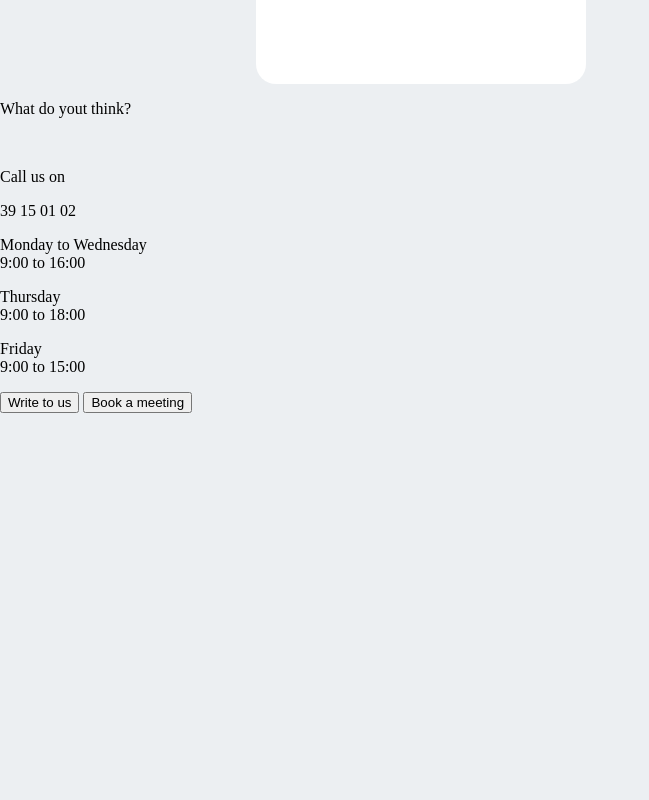
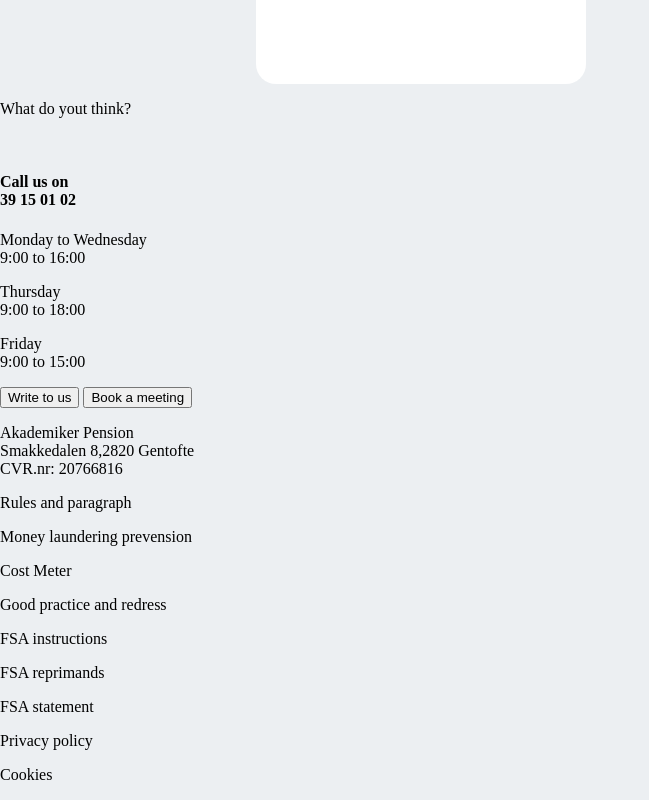
Before and after one commit to Marwgh/pension, a plain HTML site: page index.html in a window 1280 px wide. Shown: the part 1026-1826 px from the top of the page, without its empty margins (0-649 px from the left). Before the commit the page ends 1439 px from the top, so only its background shows below. Drawn offline with Linux system fonts and the light colour scheme.

Commit message:
Update index.html

```diff
--- a/index.html
+++ b/index.html
@@ -70,15 +70,15 @@
 
 <footer>
 
-<div class="like.dislike">
+<div class="like">
     <p>What do yout think?</p>
     <img src="">
     <img src="">
 </div>
 
-<div class="call.us">
-    <p>Call us on</p>
-    <p>39 15 01 02</p>
+<div class="call">
+    <h4>Call us on <br>
+    39 15 01 02</h4>
 
     <div class="hours">
         <p>Monday to Wednesday
@@ -97,12 +97,38 @@
         </p>
     </div>
 
-    <div class="footer.button">
-<button type="button">Write to us</button>
-<button type="button">Book a meeting</button>
-</div>
+        <button type="button">Write to us</button>
+        <button type="button">Book a meeting</button>
+
+    </div>
+
+<div class="text101">
+    <p>Akademiker Pension
+        <br> Smakkedalen 8,2820 Gentofte
+        <br> CVR.nr: 20766816
+    </p>
 </div>
 
+<div class="info">
+
+    <div class="text1">
+    <p>Rules and paragraph</p>
+    <p>Money laundering prevension</p>
+    <p>Cost Meter</p>
+    </div>
+    <div class="text2">
+    <p>Good practice and redress</p>
+    <p>FSA instructions</p>
+    <p>FSA reprimands</p>
+    </div>
+    <div class="text3">
+    <p>FSA statement</p>
+    <p>Privacy policy</p>
+    <p>Cookies</p>
+    </div>
+
+
+</div>
 </footer>
 
 </body>
```
